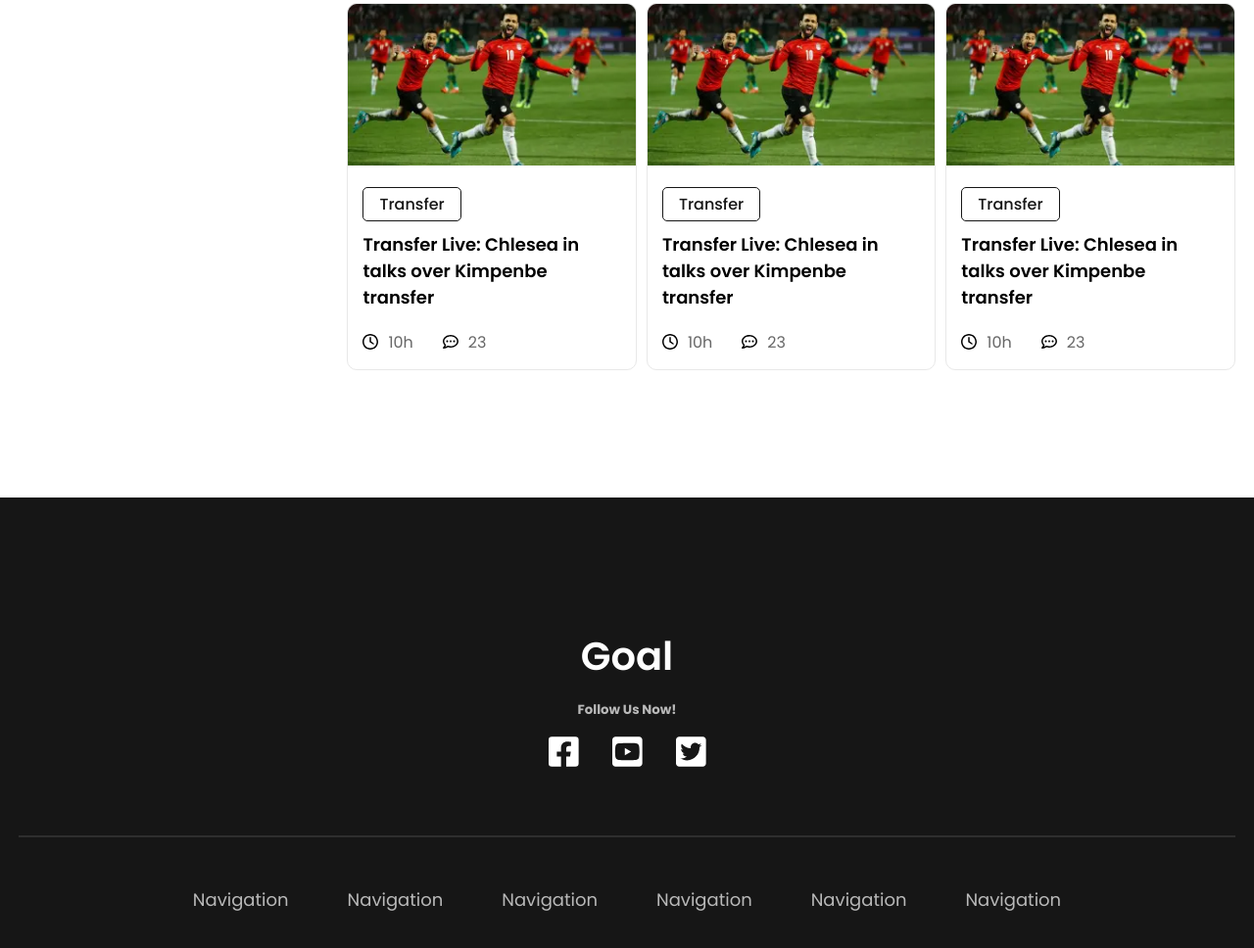
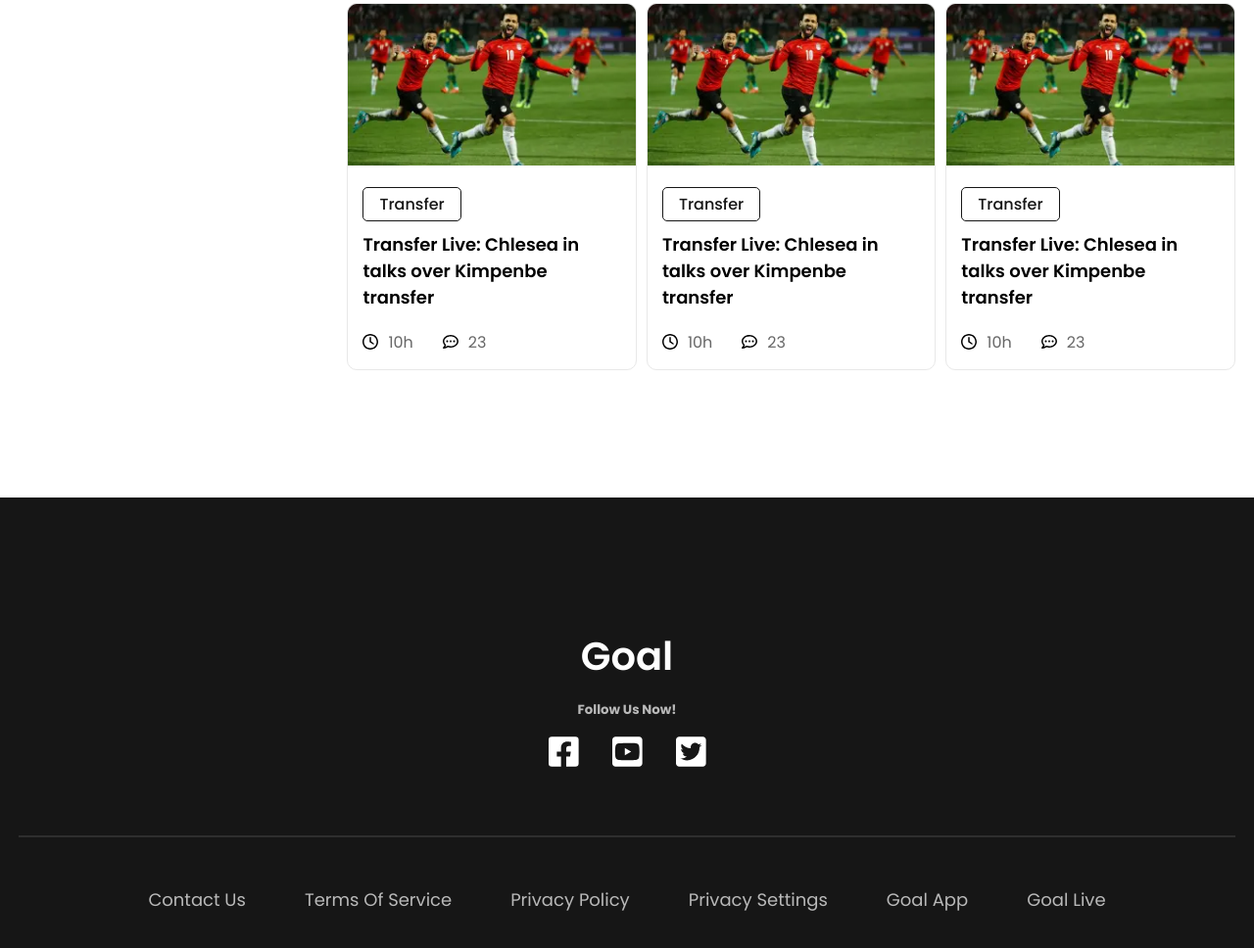
Before and after one commit to BadgerSIO/football-Mania, a plain HTML site: page index.html in a window 1280 px wide. Shown: the part 1548-2516 px from the top of the page at 98% size. Drawn offline with Linux system fonts and the light colour scheme.

Commit message:
footer nav updated

```diff
--- a/index.html
+++ b/index.html
@@ -230,12 +230,12 @@
         <hr />
         <div class="footernav">
           <ul>
-            <li><a href="">navigation</a></li>
-            <li><a href="">navigation</a></li>
-            <li><a href="">navigation</a></li>
-            <li><a href="">navigation</a></li>
-            <li><a href="">navigation</a></li>
-            <li><a href="">navigation</a></li>
+            <li><a href="#">Contact Us</a></li>
+            <li><a href="#">Terms of Service</a></li>
+            <li><a href="#"> Privacy Policy </a></li>
+            <li><a href="#">Privacy Settings</a></li>
+            <li><a href="#">Goal App </a></li>
+            <li><a href="#"> Goal Live</a></li>
           </ul>
         </div>
       </div>
```
Also changed, not shown: upcomingMatch.html (+6 -6 lines).
